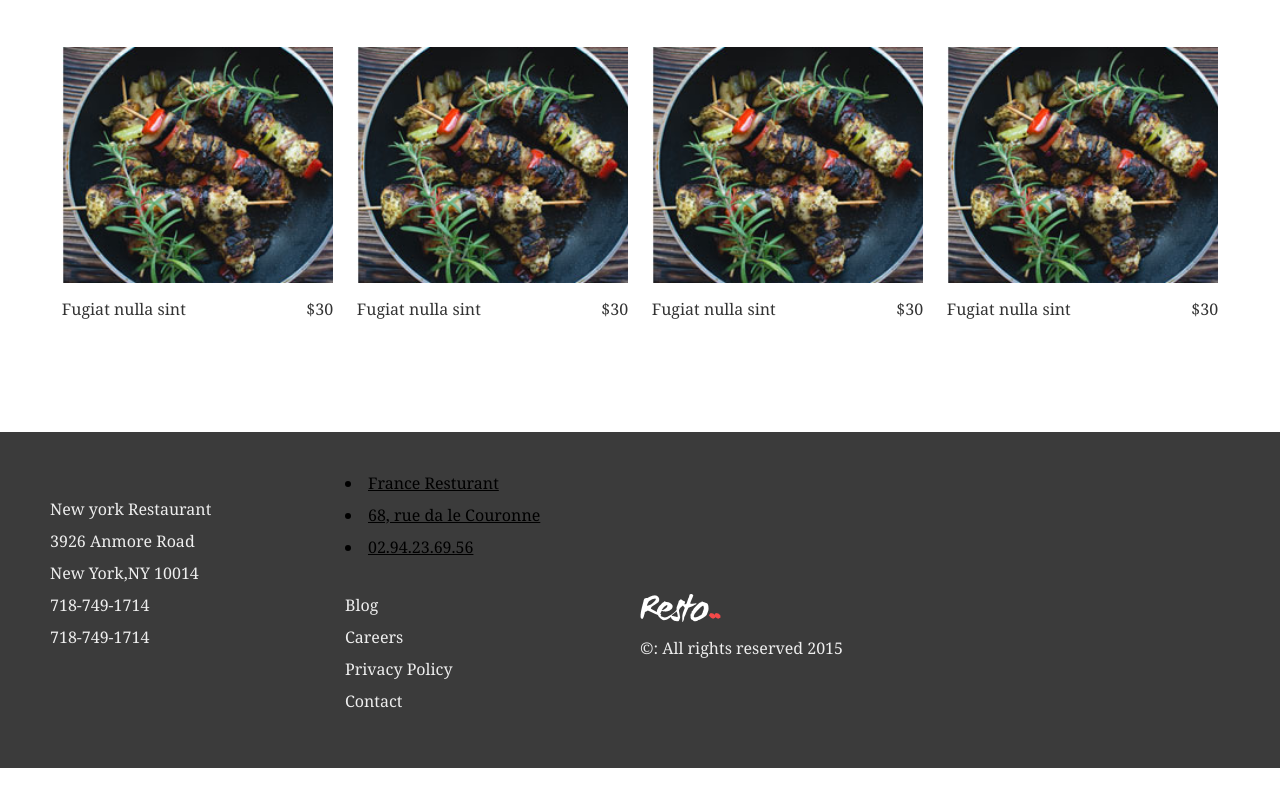
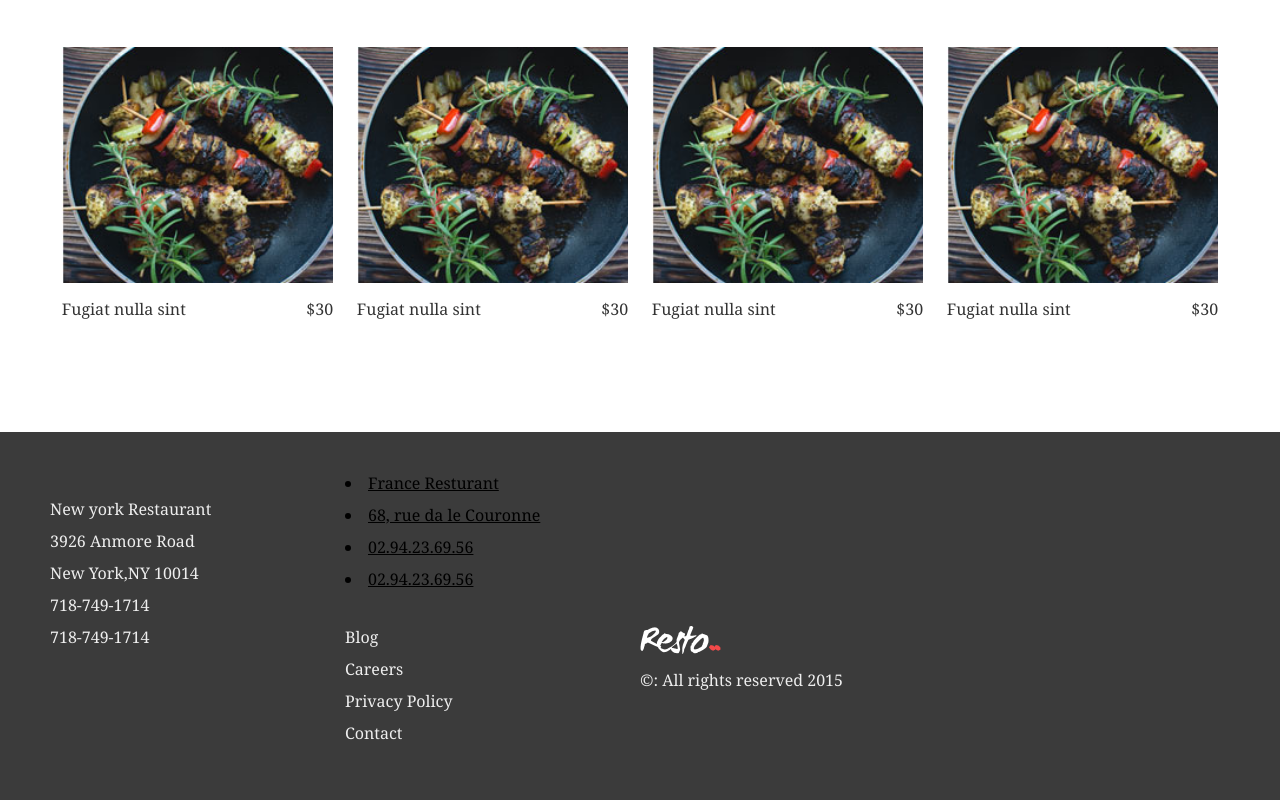
Before and after one commit to silpa857/html-css-crash-course, a plain HTML site: page responsive-web/resweb-main.html in a window 1280 px wide. Shown: the part 1198-1998 px from the top of the page. Before the commit the page ends 1966 px from the top, so only its background shows below. Drawn offline with Linux system fonts and the light colour scheme.

Commit message:
feat:updated

```diff
--- a/responsive-web/resweb-main.html
+++ b/responsive-web/resweb-main.html
@@ -120,6 +120,7 @@
             <li>France Resturant</li>
             <li>68, rue da le Couronne</li>
             <li>02.94.23.69.56</li>
+            <li>02.94.23.69.56</li>
         </u>
         <ul>
             <li><a href="">Blog</a></li>
```
